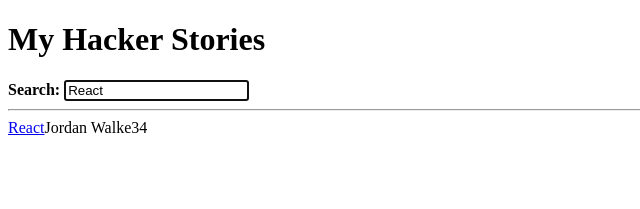
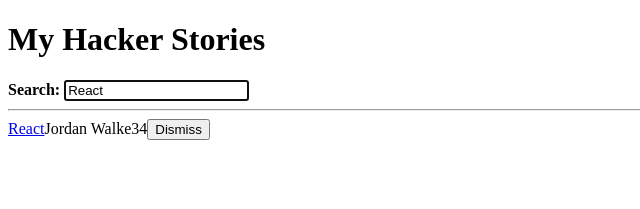
Before and after one commit to Agustin-MC/the_one_with_hooks, a React (Create React App) app in the folder react_tutorial/: page / in a window 1280 px wide. Shown: the top 209 px of the page, without its empty margins (0-640 px from the left). Built offline with nearby package versions, Linux system fonts and the light colour scheme.

Commit message:
Inline Handler in JSX

```diff
--- a/react_tutorial/src/App.js
+++ b/react_tutorial/src/App.js
@@ -1,4 +1,23 @@
 import React from 'react';
+
+const initialStories = [
+    {
+        title: 'React',
+        url: 'https://reactjs.org/',
+        author: 'Jordan Walke',
+        num_comments: 3,
+        points: 4,
+        objectID: 0,
+    },
+    {
+        title: 'Redux',
+        url: 'https://redux.js.org/',
+        author: 'Dan Abramov, Andrew Clark',
+        num_comments: 2,
+        points: 5,
+        objectID: 1,
+    },
+];
 
 const useSemiPersistentState = (key, initialState) => {
     const [value, setValue] = React.useState(
@@ -13,29 +32,20 @@ const useSemiPersistentState = (key, initialState) => {
 };
 
 const App = () => {
-    const stories = [
-        {
-            title: 'React',
-            url: 'https://reactjs.org/',
-            author: 'Jordan Walke',
-            num_comments: 3,
-            points: 4,
-            objectID: 0,
-        },
-        {
-            title: 'Redux',
-            url: 'https://redux.js.org/',
-            author: 'Dan Abramov, Andrew Clark',
-            num_comments: 2,
-            points: 5,
-            objectID: 1,
-        },
-    ];
-
     const [searchTerm, setSearchTerm] = useSemiPersistentState(
         'search',
         'React'
     );
+
+    const [stories, setStories] = React.useState(initialStories);
+
+    const handleRemoveStory = item => {
+        const newStories = stories.filter(
+            story => item.objectID !== story.objectID
+        );
+
+        setStories(newStories);
+    };
 
     const handleSearch = event => {
         setSearchTerm(event.target.value);
@@ -60,7 +70,7 @@ const App = () => {
 
             <hr />
 
-            <List list={searchedStories} />
+            <List list={searchedStories} onRemoveItem={handleRemoveStory} />
         </div>
     );
 };
@@ -96,10 +106,16 @@ const InputWithLabel = ({
     );
 };
 
-const List = ({ list }) =>
-    list.map(item => <Item key={item.objectID} item={item} />);
+const List = ({ list, onRemoveItem }) =>
+    list.map(item => (
+        <Item
+            key={item.objectID}
+            item={item}
+            onRemoveItem={onRemoveItem}
+        />
+    ));
 
-const Item = ({ item }) => (
+const Item = ({ item, onRemoveItem }) => (
     <div>
     <span>
       <a href={item.url}>{item.title}</a>
@@ -107,6 +123,11 @@ const Item = ({ item }) => (
         <span>{item.author}</span>
         <span>{item.num_comments}</span>
         <span>{item.points}</span>
+        <span>
+      <button type="button" onClick={() => onRemoveItem(item)}>
+        Dismiss
+      </button>
+    </span>
     </div>
 );
 
```
